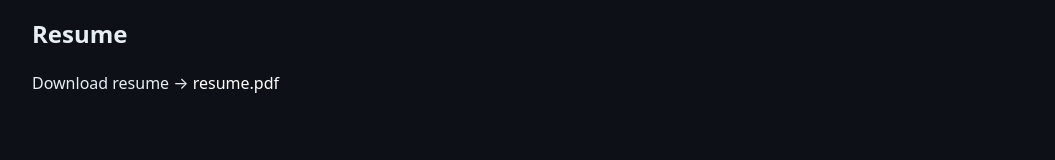
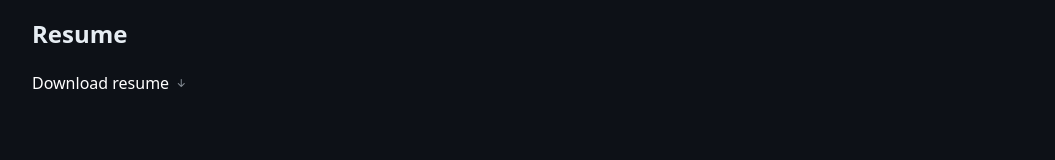
Before and after one commit to kabs-fahad/kabs-fahad.github.io, a plain HTML site: page index.html in a window 1280 px wide. Shown: the part 1143-1303 px from the top of the page, without its empty margins (112-1167 px from the left). Drawn offline with nearby package versions, Linux system fonts and the light colour scheme.

Commit message:
Update index.html

```diff
--- a/index.html
+++ b/index.html
@@ -204,7 +204,7 @@
     <!-- RESUME -->
     <section id="resume">
       <div class="section-title">Resume</div>
-      <p>Download resume → <a href="#">resume.pdf</a></p>
+      <a href="#">Download resume</a> <i class="bi bi-arrow-down-short"></i>
     </section>
   </main>
 
```
